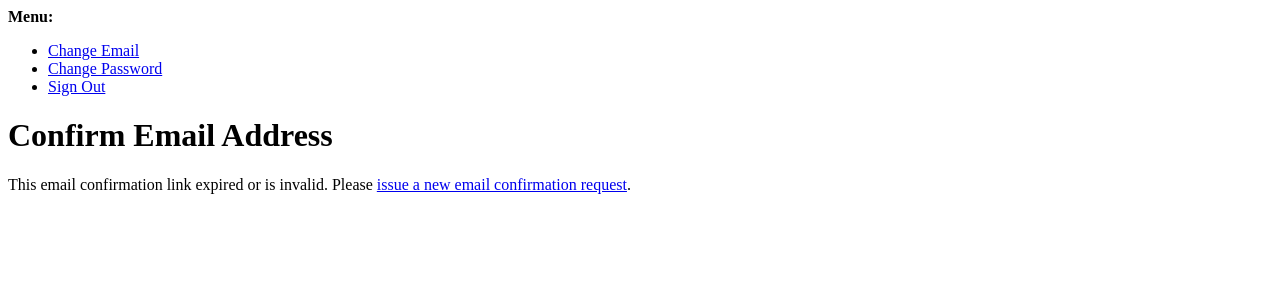
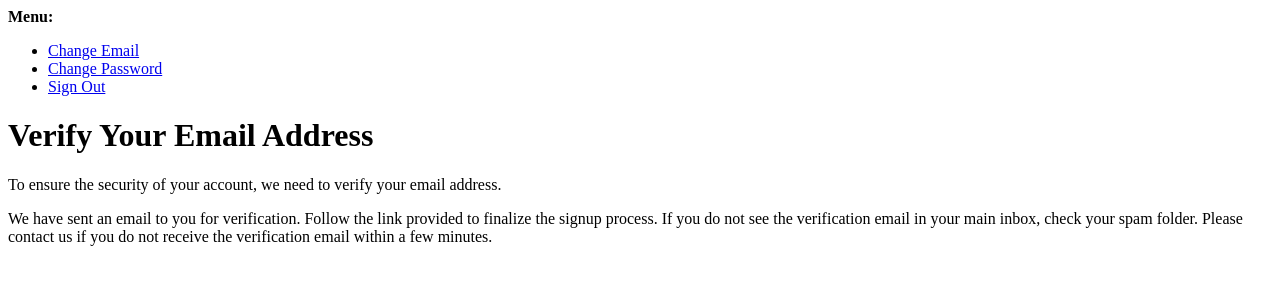
Before and after one commit to yosephdev/mastery-hub, a Django app: template skill_sharing_platform/templates/account/email_confirm.html in a window 1280 px wide. Shown: the top 300 px of the page. Run offline with Django 5.2, Linux system fonts and the light colour scheme; the template is opened without the code that fills it, so the values that code supplies are empty; the visitor is signed in with stand-in values (Sample User, id 1).

Commit message:
Customize AllAuth email confirmation template

```diff
--- a/skill_sharing_platform/templates/account/email_confirm.html
+++ b/skill_sharing_platform/templates/account/email_confirm.html
@@ -1,39 +1,15 @@
 {% extends "account/base_entrance.html" %}
 {% load i18n %}
-{% load account %}
 {% load allauth %}
 {% block head_title %}
-    {% trans "Confirm Email Address" %}
+    {% trans "Verify Your Email Address" %}
 {% endblock head_title %}
 {% block content %}
     {% element h1 %}
-        {% trans "Confirm Email Address" %}
+        {% trans "Verify Your Email Address" %}
     {% endelement %}
-    {% if confirmation %}
-        {% user_display confirmation.email_address.user as user_display %}
-        {% if can_confirm %}
-            {% element p %}
-                {% blocktrans with confirmation.email_address.email as email %}Please confirm that <a href="mailto:{{ email }}">{{ email }}</a> is an email address for user {{ user_display }}.{% endblocktrans %}
-            {% endelement %}
-            {% url 'account_confirm_email' confirmation.key as action_url %}
-            {% element form method="post" action=action_url %}
-                {% slot actions %}
-                    {% csrf_token %}
-                    {{ redirect_field }}
-                    {% element button type="submit" %}
-                        {% trans 'Confirm' %}
-                    {% endelement %}
-                {% endslot %}
-            {% endelement %}
-        {% else %}
-            {% element p %}
-                {% blocktrans %}Unable to confirm {{ email }} because it is already confirmed by a different account.{% endblocktrans %}
-            {% endelement %}
-        {% endif %}
-    {% else %}
-        {% url 'account_email' as email_url %}
-        {% element p %}
-            {% blocktrans %}This email confirmation link expired or is invalid. Please <a href="{{ email_url }}">issue a new email confirmation request</a>.{% endblocktrans %}
-        {% endelement %}
-    {% endif %}
+    <p>To ensure the security of your account, we need to verify your email address.</p>
+    {% element p %}
+        {% blocktrans %}We have sent an email to you for verification. Follow the link provided to finalize the signup process. If you do not see the verification email in your main inbox, check your spam folder. Please contact us if you do not receive the verification email within a few minutes.{% endblocktrans %}
+    {% endelement %}
 {% endblock content %}
```
